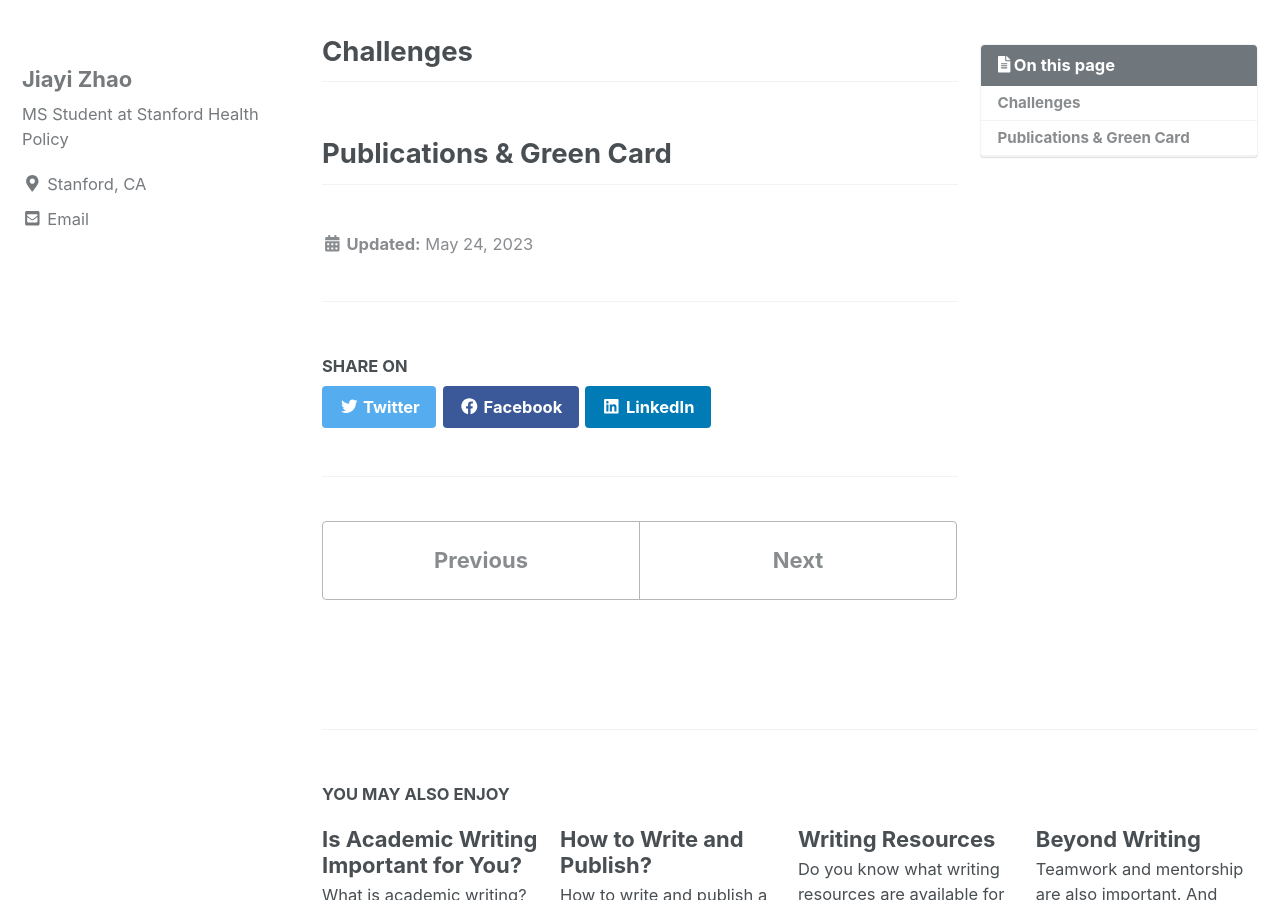
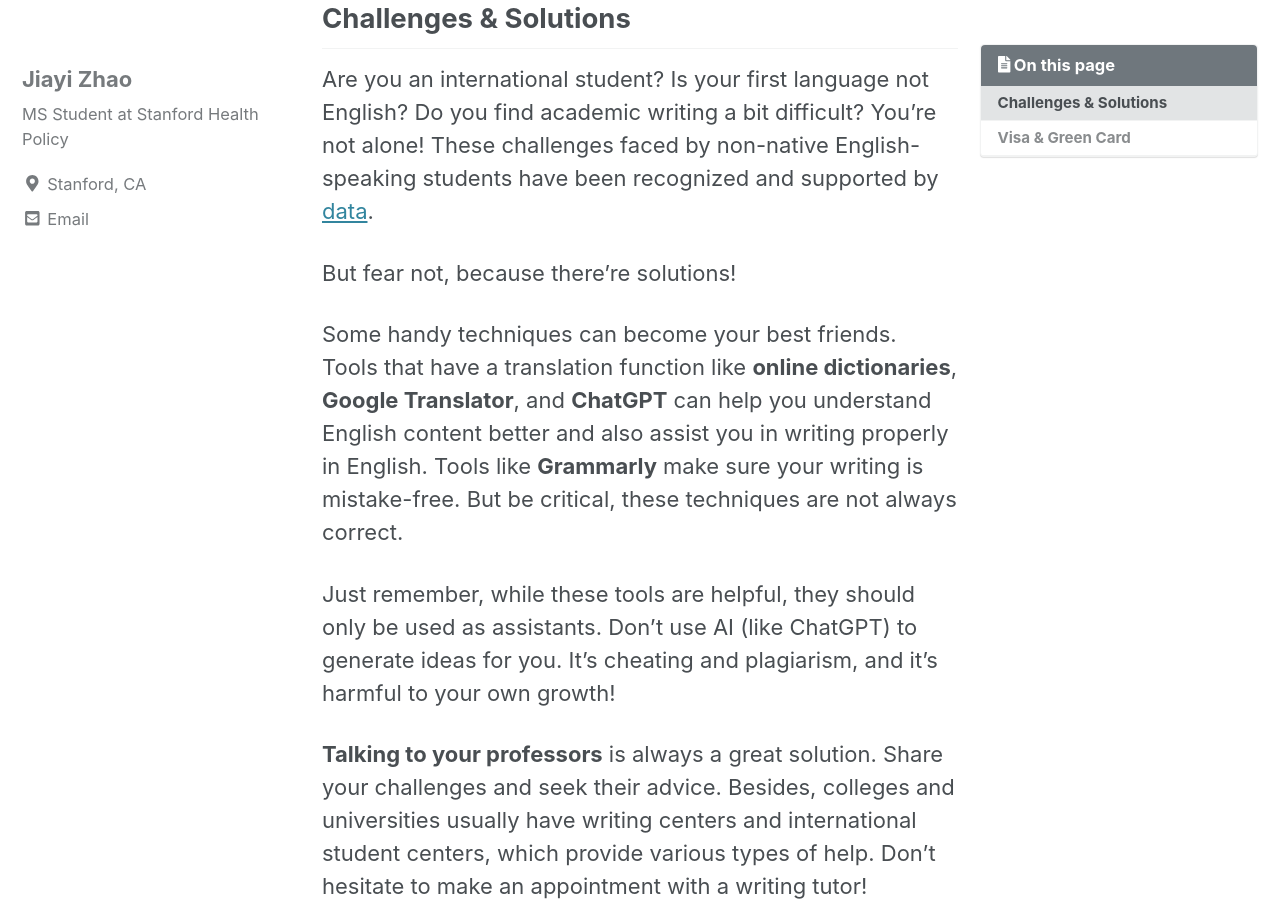
Before and after one commit to maryzhao0111/255_project, a Jekyll site: the page built from _posts/2023-05-24-c-international.md, in a window 1280 px wide and 900 px high, scrolled down 216 px. Built offline with Jekyll 4.4.1, drawn with Linux system fonts in a browser that asks for light colours; cached includes are drawn as plain includes; nearby versions of some CDN libraries; a script that is not in the unit is left out; some of the changed text lies outside the part shown.

Commit message:
Update 2023-05-24-c-international.md

```diff
--- a/_posts/2023-05-24-c-international.md
+++ b/_posts/2023-05-24-c-international.md
@@ -8,8 +8,24 @@ toc: true
 toc_sticky: true
 ---
 
-Challenges for non-native speakers.
+## Challenges & Solutions
 
-## Challenges
+Are you an international student? Is your first language not English? Do you find academic writing a bit difficult? You’re not alone! These challenges faced by non-native English-speaking students have been recognized and supported by <a href="https://files.eric.ed.gov/fulltext/EJ1052831.pdf">data</a>.
 
-## Publications & Green Card
+But fear not, because there’re solutions!
+
+Some handy techniques can become your best friends. Tools that have a translation function like **online dictionaries**, **Google Translator**, and **ChatGPT** can help you understand English content better and also assist you in writing properly in English. Tools like **Grammarly** make sure your writing is mistake-free. But be critical, these techniques are not always correct.
+
+Just remember, while these tools are helpful, they should only be used as assistants. Don’t use AI (like ChatGPT) to generate ideas for you. It’s cheating and plagiarism, and it’s harmful to your own growth!
+
+**Talking to your professors** is always a great solution. Share your challenges and seek their advice. Besides, colleges and universities usually have writing centers and international student centers, which provide various types of help. Don’t hesitate to make an appointment with a writing tutor!
+
+## Visa & Green Card
+
+For international students who want to work and stay in the United States after graduation, there is another reason why academic writing and publishing is important – it can be important when applying for certain types of visas that can lead to a US Green Card.
+
+The most common route for international students to get a Green Card is through the H-1B visa. Typically, students begin with an F1 visa and OPT status after graduation. It can take months to years from F1 OPT to H-1B. And then months to years from H-1B to a Green Card. This process usually takes years, and it can be super long, sometimes even over a decade.
+
+While there’re faster visa options available, such as investment and marriage, if those don’t align with your goals, the **O-type visa** can be your choice. It can be much faster than the H-1B visa route but also comes with higher requirements. It requires quantifiable achievements like **the number of publications** and **the number of citations**. Specific criteria vary by discipline.
+
+So, if you want to obtain an O-type visa, improving your academic writing skills and actively pursuing publishing opportunities will greatly increase your chances!
```
